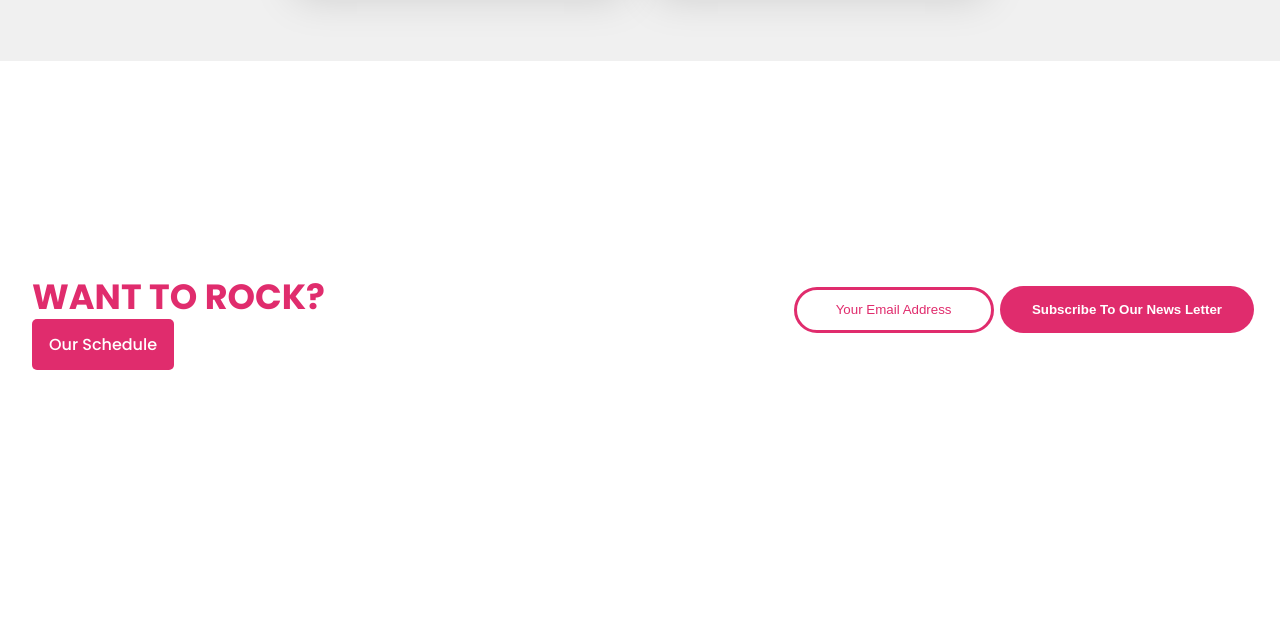
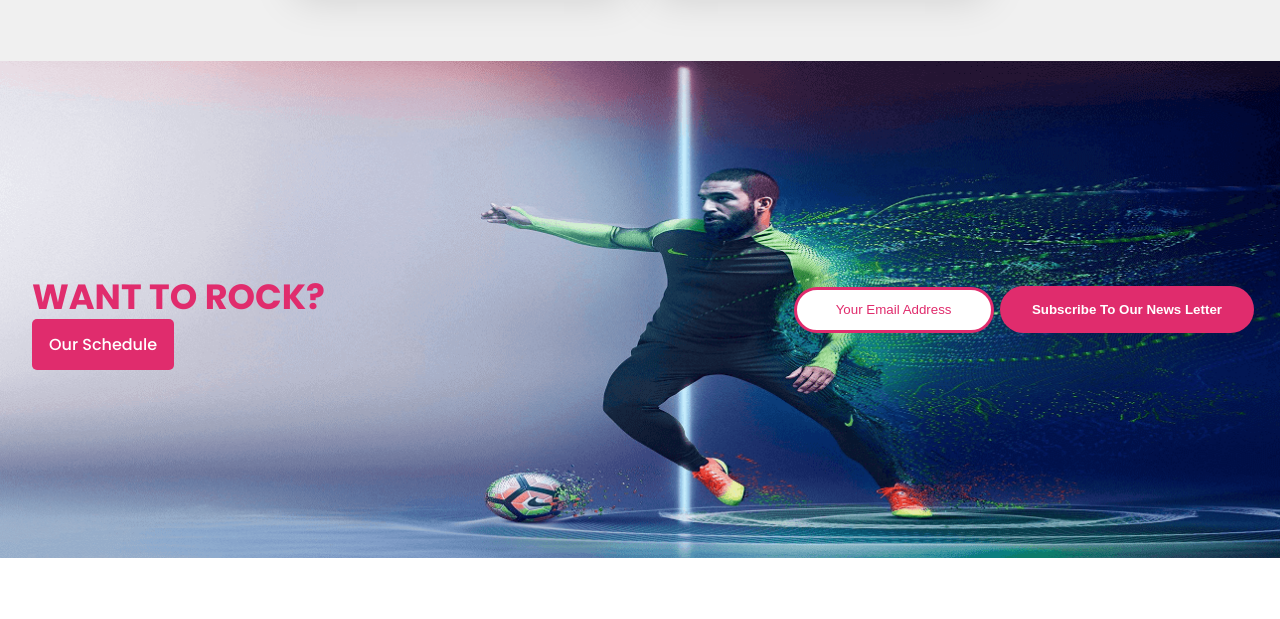
Before and after one commit to YasirMonon/assignment-copa-america, a plain HTML site: page index.html in a window 1280 px wide. Shown: the part 4112-4731 px from the top of the page. Drawn offline with Linux system fonts and the light colour scheme; the site is published under a folder, as on GitHub Pages, so addresses that start at the root find nothing.

Commit message:
Achievement Section Image Updated

```diff
--- a/stylesheets/style.css
+++ b/stylesheets/style.css
@@ -212,7 +212,8 @@ p.price {
 /**** Schedule  ****/
 
 #schedule {
-    background-image: url(/images/achievement.png);
+
+    background-image: url(../images/achievement.png) ;
     background-size: cover;
     background-repeat: no-repeat;
     height: 31.063rem;
```
